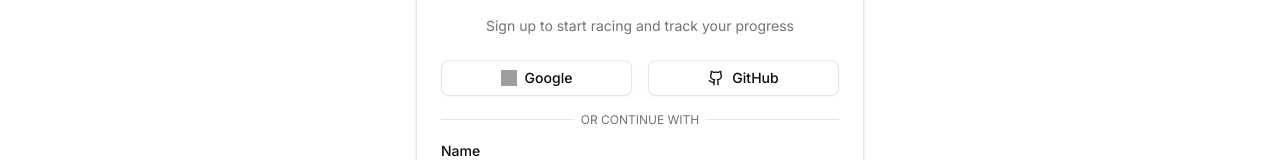
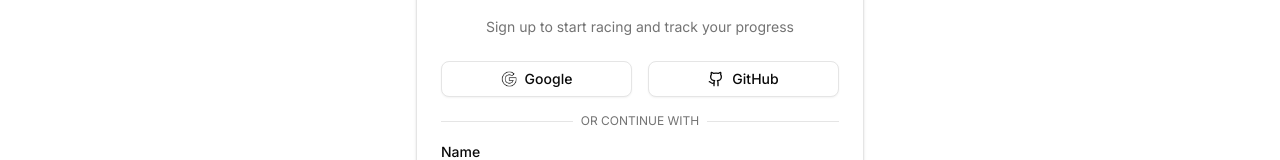
Before and after one commit to Saadaan-Hassan/Typing-Nerds-Frontend, a Next.js app: page /auth/signup in a window 1280 px wide. Shown: the part 201-361 px from the top of the page. Built offline with nearby package versions, Linux system fonts and the light colour scheme; grey boxes are pictures that could not be loaded.

Commit message:
fix signup page ui

```diff
--- a/src/app/auth/signup/page.tsx
+++ b/src/app/auth/signup/page.tsx
@@ -21,7 +21,7 @@
 
 export default function SignUpPage() {
   return (
-    <div className="container flex h-[calc(100vh-4rem)] items-center justify-center">
+    <div className="container my-8 flex items-center justify-center">
       <Card className="mx-auto w-full max-w-md">
         <CardHeader className="space-y-1">
           <div className="mb-2 flex justify-center">
--- a/src/components/auth/oauth-providers.tsx
+++ b/src/components/auth/oauth-providers.tsx
@@ -64,7 +64,7 @@
           <div className="border-primary h-4 w-4 animate-spin rounded-full border-2 border-t-transparent" />
         ) : (
           <Image
-            src="/google.svg"
+            src="/google.png"
             alt="Google"
             width={16}
             height={16}
```
Also changed, not shown: public/google.png (added).
